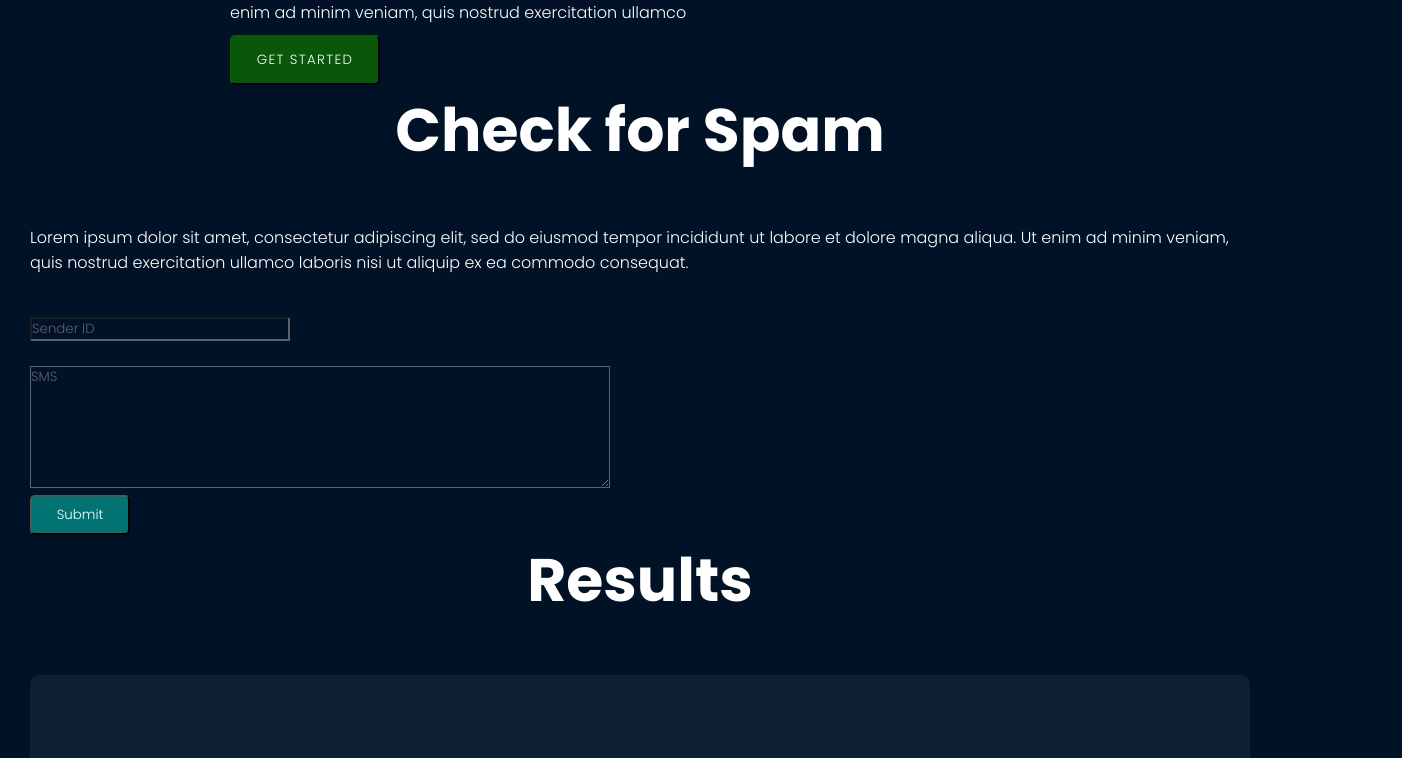
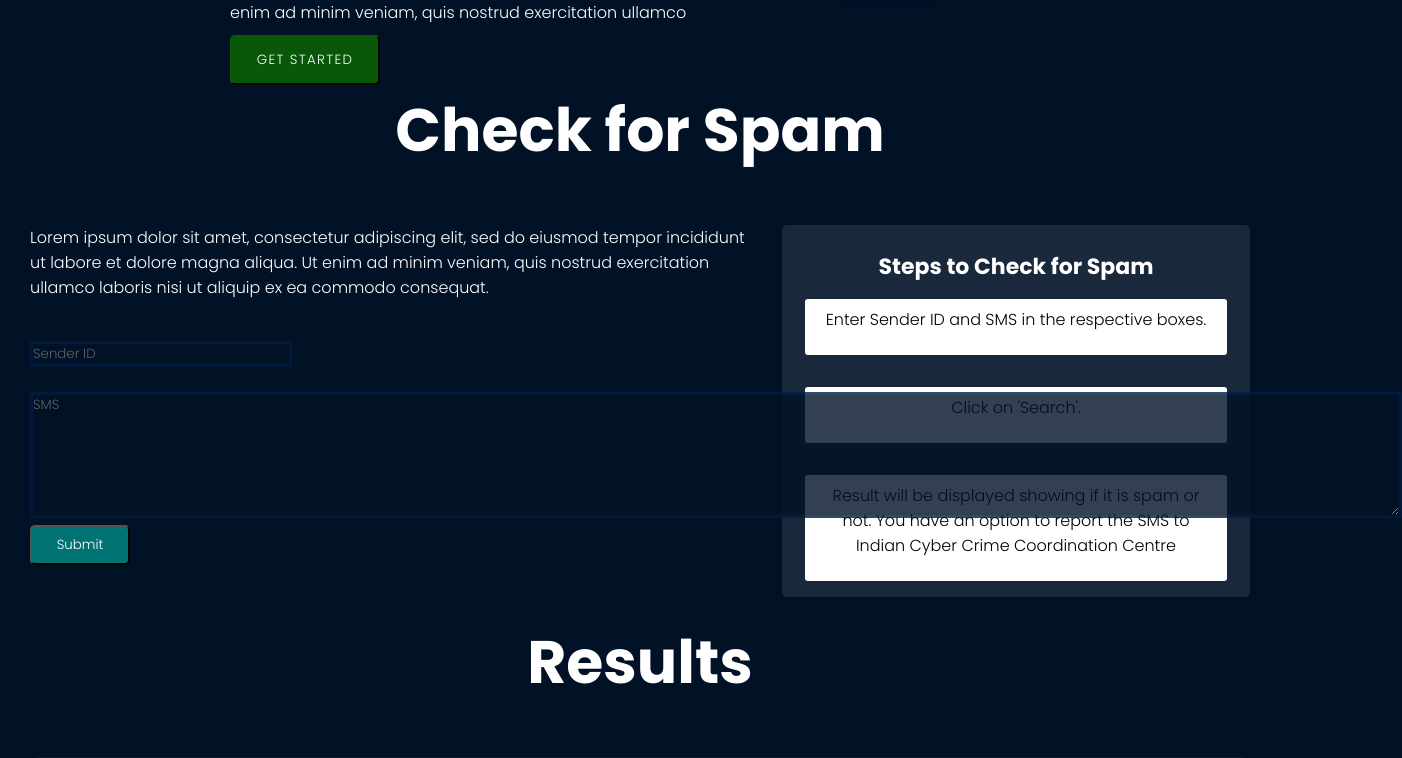
Before and after one commit to niyashiyas/Phish-Pod, a React (Create React App) app: page / in a window 1280 px wide. Shown: the part 435-1193 px from the top of the page, 1402 px wide, since content can reach past the window. Built offline with nearby package versions, Linux system fonts and the light colour scheme.

Commit message:
form part set

```diff
--- a/src/components/Form.css
+++ b/src/components/Form.css
@@ -1,14 +1,20 @@
 .checkSpam {
   display: flex;
+  flex-direction: row;
+  justify-content: space-around;
+  margin: 20px 0px;
 }
 .checkContent {
   display: flex;
   flex-direction: column;
+  max-width: 60%;
+  margin-right: 20px;
 }
-input,
+input[type="text"],
 textarea {
   background-color: "#EDF2F4";
   color: aliceblue;
+  border: 3px solid #011C40;
   opacity: 0.8;
 }
 
@@ -19,3 +25,34 @@ textarea {
   padding: 8px 16px;
   font-weight: 500;
 }
+
+.checkHelp h4 {
+  color: white;
+  font-size: 22px;
+  display: flex;
+  flex-direction: column;
+  background: transparent;
+}
+
+.checkHelp {
+  background: rgba(237, 242, 244, 0.1);
+  border-radius: 5px;
+  display: flex;
+  flex-direction: column;
+  align-items: center;
+}
+
+.step1, .step2, .step3{
+  border-radius: 3px;
+  color: black;
+  margin: 16px;
+  align-items: center;
+  width: 90%;
+  padding: 8px 16px;
+  background-color: white;
+}
+.step1 p, .step2 p, .step3 p{
+  background-color: rgb(255, 255, 255);
+  color: rgb(0, 0, 0);
+  text-align: center;
+}
--- a/src/components/Form.js
+++ b/src/components/Form.js
@@ -83,31 +83,6 @@ function Form() {
   return (
     <>
       <div>
-        {/* <h1>Check for Spam</h1>
-    </div>
-    <div>
-      <p>Lorem ipsum dolor sit amet, consectetur adipiscing elit, sed do eiusmod tempor incididunt ut labore et dolore magna aliqua. Ut enim ad minim veniam, quis nostrud exercitation ullamco laboris nisi ut aliquip ex ea commodo consequat.</p>
-    </div>
-      <form>
-        <div className="container">
-          <div className="sms-id">
-            <input type="text" placeholder="SMS sender ID"></input>
-          </div>
-          <div className="sms">
-            <textarea style={{color: "white"}}
-              rows="15"
-              columns="75"
-              placeholder="Enter your message"
-
-              onChange={(e) => {
-                setFormData(e.target.value);
-              }}
-            ></textarea>
-          </div>
-        </div>
-      </form>
-      <div className="submit">
-        <button style={{color: "white"}} onClick={tProcess}>SUBMIT</button> */}
         <h1>Check for Spam</h1>
         <div className="checkSpam">
           <div className="checkContent">
@@ -131,7 +106,7 @@ function Form() {
                 id="message"
                 name="message"
                 rows="6"
-                cols="50"
+                cols="120"
                 placeholder="SMS"
                 onChange={(e) => {
                   setFormData(e.target.value);
@@ -147,7 +122,13 @@ function Form() {
               Submit
             </button>
           </div>
-          <div className="checkHelp"></div>
+          <div className="checkHelp">
+            <br />
+             <h4>Steps to Check for Spam</h4>
+             <div className="step1"><p>Enter Sender ID and SMS in the respective boxes.</p></div>
+             <div className="step2"><p>Click on 'Search'.</p></div>
+             <div className="step3"><p>Result will be displayed showing if it is spam or not. You have an option to report the SMS to Indian Cyber Crime Coordination Centre</p></div>
+          </div>
         </div>
       </div>
     </>
```
